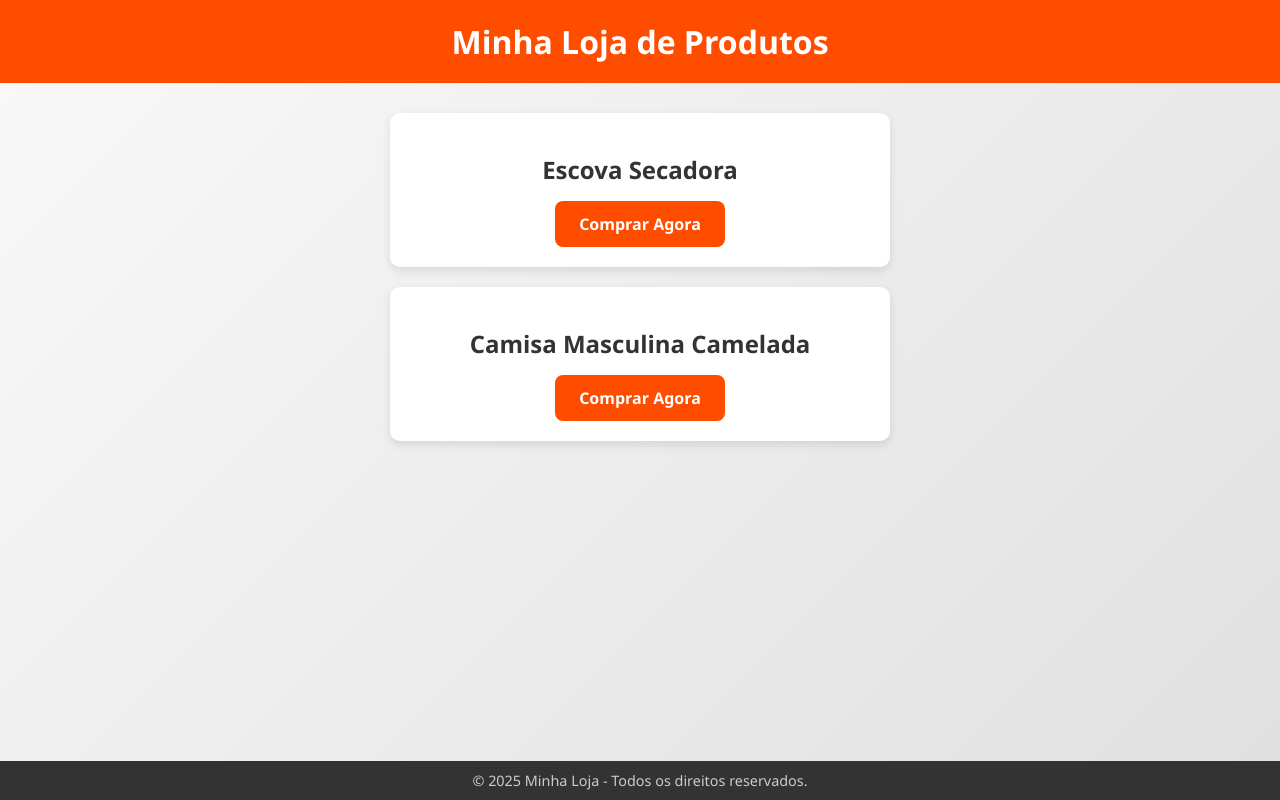
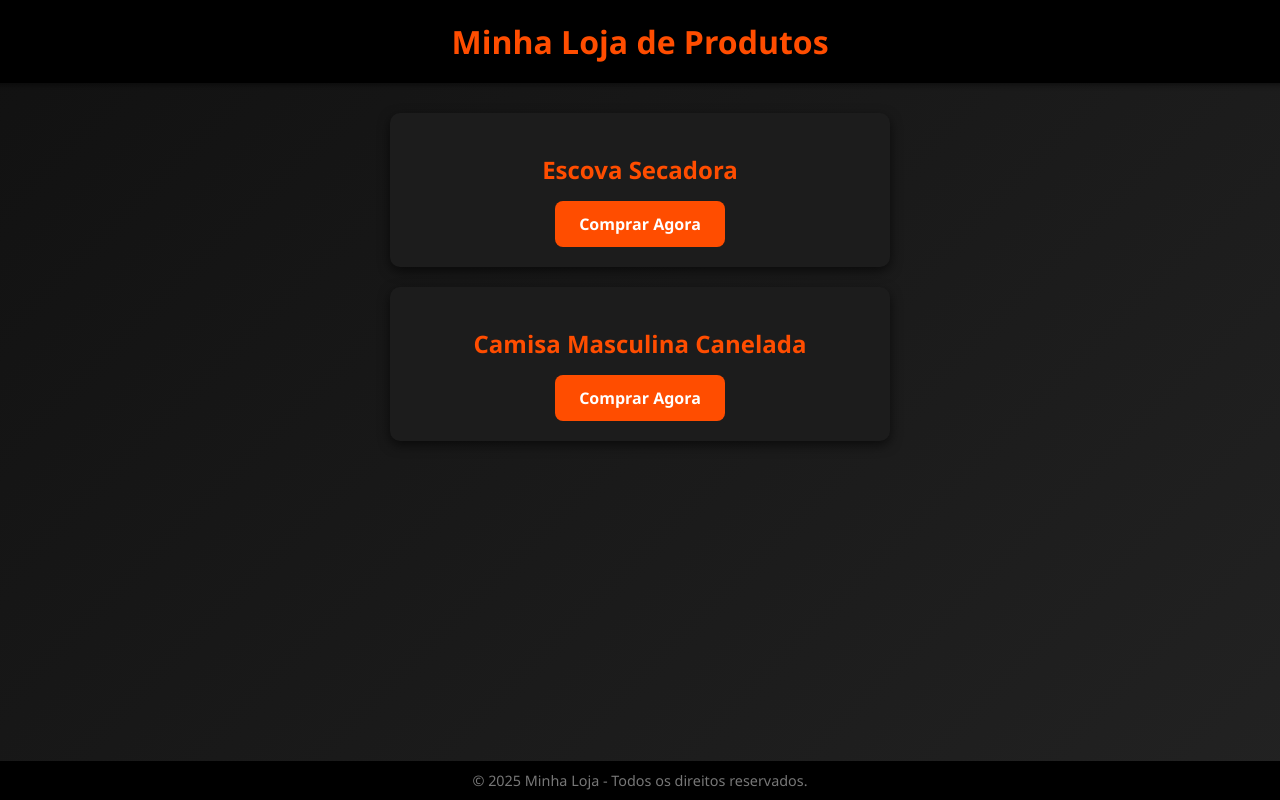
Before and after one commit to mobilador-www/Minha-loja-de-produtos, a plain HTML site: page index.html in a window 1280 px wide. Drawn offline with Linux system fonts and the light colour scheme.

Commit message:
Update index.html

```diff
--- a/index.html
+++ b/index.html
@@ -8,21 +8,23 @@
     body {
       margin: 0;
       font-family: 'Segoe UI', Tahoma, Geneva, Verdana, sans-serif;
-      background: linear-gradient(135deg, #f9f9f9, #e0e0e0);
+      background: linear-gradient(135deg, #111, #222);
       min-height: 100vh;
       display: flex;
       flex-direction: column;
       align-items: center;
+      color: white;
     }
 
     header {
-      background-color: #ff4d00;
-      color: white;
+      background-color: #000;
+      color: #ff4d00;
       width: 100%;
       padding: 20px;
       text-align: center;
       font-size: 2rem;
       font-weight: bold;
+      box-shadow: 0 2px 6px rgba(0, 0, 0, 0.5);
     }
 
     main {
@@ -35,17 +37,23 @@
     }
 
     .card {
-      background-color: #fff;
+      background-color: #1c1c1c;
       border-radius: 10px;
       padding: 20px;
-      box-shadow: 0 4px 10px rgba(0, 0, 0, 0.1);
+      box-shadow: 0 4px 12px rgba(0, 0, 0, 0.6);
       text-align: center;
+      transition: transform 0.3s, box-shadow 0.3s;
+    }
+
+    .card:hover {
+      transform: translateY(-5px);
+      box-shadow: 0 6px 20px rgba(255, 77, 0, 0.4);
     }
 
     .card h2 {
       margin-bottom: 15px;
       font-size: 1.5rem;
-      color: #333;
+      color: #ff4d00;
     }
 
     .botao {
@@ -66,8 +74,8 @@
     footer {
       margin-top: auto;
       padding: 10px;
-      background-color: #333;
-      color: #ccc;
+      background-color: #000;
+      color: #777;
       width: 100%;
       text-align: center;
       font-size: 0.9rem;
@@ -85,7 +93,7 @@
     </div>
 
     <div class="card">
-      <h2>Camisa Masculina Camelada</h2>
+      <h2>Camisa Masculina Canelada</h2>
       <a href="https://s.shopee.com.br/AA48zAs8Iz" class="botao" target="_blank">Comprar Agora</a>
     </div>
   </main>
```
